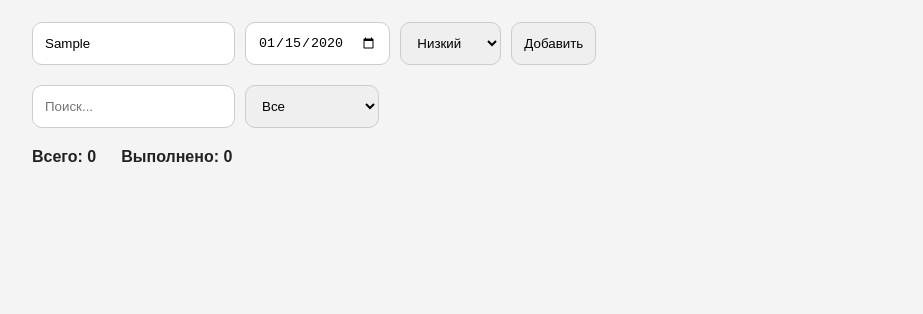
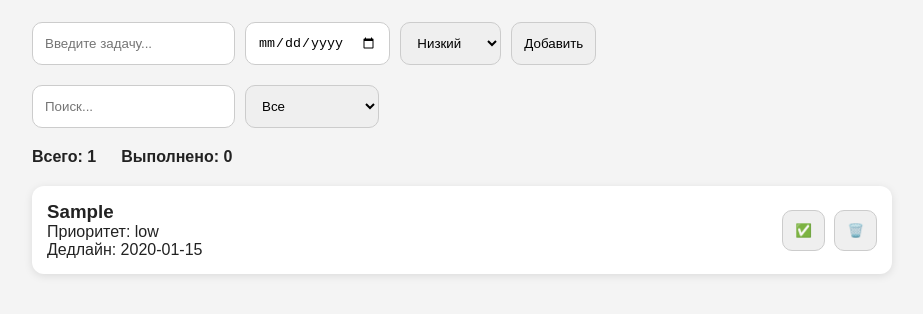
Before and after one commit to Egorishe2007/javascript-todo-list-By-Grifm0le, a plain HTML site: page index.html in a window 1280 px wide. Both pictures are taken after typing "Sample", "2020-01-15" into the empty fields and a click on the button "Добавить". Shown: the part 104-418 px from the top of the page, without its empty margins (178-1101 px from the left). Drawn offline with Linux system fonts and the light colour scheme.

Commit message:
implement saves

```diff
--- a/css/style.css
+++ b/css/style.css
@@ -58,3 +58,28 @@ button {
     margin-bottom: 20px;
     font-weight: bold;
 }
+
+.task-item {
+    display: flex;
+    justify-content: space-between;
+    align-items: center;
+
+    background: white;
+
+    padding: 15px;
+
+    margin-bottom: 10px;
+
+    border-radius: 12px;
+
+    box-shadow: 0 2px 8px rgba(0,0,0,0.1);
+}
+
+.task-item button {
+    margin-left: 5px;
+}
+
+.completed {
+    opacity: 0.6;
+    text-decoration: line-through;
+}
--- a/js/app.js
+++ b/js/app.js
@@ -0,0 +1,109 @@
+let tasks = JSON.parse(localStorage.getItem("tasks")) || [];
+
+const taskInput = document.getElementById("taskInput");
+const deadlineInput = document.getElementById("deadlineInput");
+const priorityInput = document.getElementById("priorityInput");
+const addBtn = document.getElementById("addBtn");
+const taskList = document.getElementById("taskList");
+
+addBtn.addEventListener("click", addTask);
+
+function addTask() {
+    const title = taskInput.value.trim();
+
+    if (!title) {
+        alert("Введите задачу");
+        return;
+    }
+
+    const task = {
+        id: Date.now(),
+        title,
+        deadline: deadlineInput.value,
+        priority: priorityInput.value,
+        completed: false
+    };
+
+    tasks.push(task);
+    saveTasks();
+
+    renderTasks();
+    saveTasks();
+
+    taskInput.value = "";
+    deadlineInput.value = "";
+}
+
+function renderTasks() {
+    taskList.innerHTML = "";
+
+    tasks.forEach(task => {
+        const li = document.createElement("li");
+
+        li.className = "task-item";
+
+        li.innerHTML = `
+            <div>
+                <h3>${task.title}</h3>
+                <p>Приоритет: ${task.priority}</p>
+                <p>Дедлайн: ${task.deadline || "Не указан"}</p>
+            </div>
+
+            <div>
+                <button onclick="toggleTask(${task.id})">
+                    ${task.completed ? "↩️" : "✅"}
+                </button>
+
+                <button onclick="deleteTask(${task.id})">
+                    🗑️
+                </button>
+            </div>
+        `;
+
+        if (task.completed) {
+            li.classList.add("completed");
+        }
+
+        taskList.appendChild(li);
+    });
+
+    updateStatistics();
+}
+
+function deleteTask(id) {
+    tasks = tasks.filter(task => task.id !== id);
+
+    renderTasks();
+    saveTasks();
+}
+
+function toggleTask(id) {
+    const task = tasks.find(task => task.id === id);
+
+    if (task) {
+        task.completed = !task.completed;
+    }
+
+    renderTasks();
+    saveTasks();
+}
+
+function updateStatistics() {
+    const total = document.getElementById("totalTasks");
+    const completed = document.getElementById("completedTasks");
+
+    total.textContent = tasks.length;
+
+    completed.textContent = tasks.filter(
+        task => task.completed
+    ).length;
+}
+
+function saveTasks() {
+    localStorage.setItem(
+        "tasks",
+        JSON.stringify(tasks)
+    );
+}
+
+renderTasks();
```
